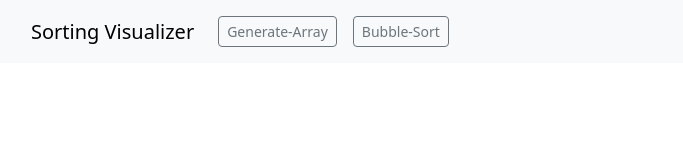
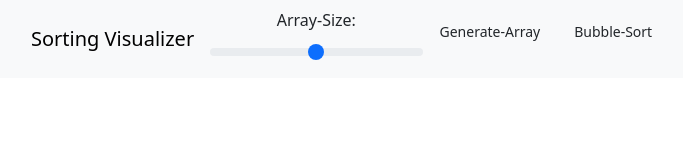
Before and after one commit to shivambhanu/Sorting-Visualizer, a plain HTML site: page index.html in a window 1280 px wide. Shown: the whole page, without its empty margins (51-734 px from the left). Drawn offline with nearby package versions, Linux system fonts and the light colour scheme.

Commit message:
added range for increasing array size

```diff
--- a/index.html
+++ b/index.html
@@ -18,12 +18,17 @@
               <div class="collapse navbar-collapse" id="navbarSupportedContent">
                 <ul class="navbar-nav me-auto mb-2 mb-lg-0">
 
-                    <li class="nav-item m-2">
-                        <button class="btn btn-sm btn-outline-secondary" onclick="generateArray()" type="button">Generate-Array</button>
+                    <li class="nav-item">
+                        <label for="size" class="form-label">Array-Size:</label>
+                        <input type="range" class="form-range" min="2" max="50" id="size">
                     </li>
 
                     <li class="nav-item m-2">
-                        <button class="btn btn-sm btn-outline-secondary" onclick="bubbleSort()" type="button">Bubble-Sort</button>
+                        <button class="btn btn-sm" onclick="generateArray()" type="button">Generate-Array</button>
+                    </li>
+
+                    <li class="nav-item m-2">
+                        <button class="btn btn-sm" onclick="bubbleSort()" type="button">Bubble-Sort</button>
                     </li>
 
                 </ul>
@@ -31,7 +36,11 @@
             </div>
           </nav>
 
-        <div id="array-container"></div>
+        <div id="array-container" class="mt-5"></div>
+
+        <div>
+          <h2></h2>
+        </div>
     </div>
     <script src="script.js"></script>
     <!-- Bootstrapp CDN -->
--- a/script.js
+++ b/script.js
@@ -8,7 +8,7 @@ function generateArray(){
     arrayContainer.innerHTML = "";
 
     const array = [];
-    for(let i = 0; i < 20; i++){
+    for(let i = 0; i < 30; i++){
         array.push(randomInt(10, 300));
     }
 
@@ -34,7 +34,7 @@ async function bubbleSort(){
             bar1.style.backgroundColor = "red";
             bar2.style.backgroundColor = "red";
 
-            await new Promise(resolve => setTimeout(resolve, 20));
+            await new Promise(resolve => setTimeout(resolve, 15));
 
             const height1 = parseInt(bar1.style.height);
             const height2 = parseInt(bar2.style.height);
--- a/style.css
+++ b/style.css
@@ -12,7 +12,7 @@ body {
 #array-container {
     display: flex;
     justify-content: center;
-    align-items: flex-end; /* Align items to the bottom */
+    align-items: flex-end; /* Align bars to the bottom */
     margin-top: 20px;
 }
 
```
